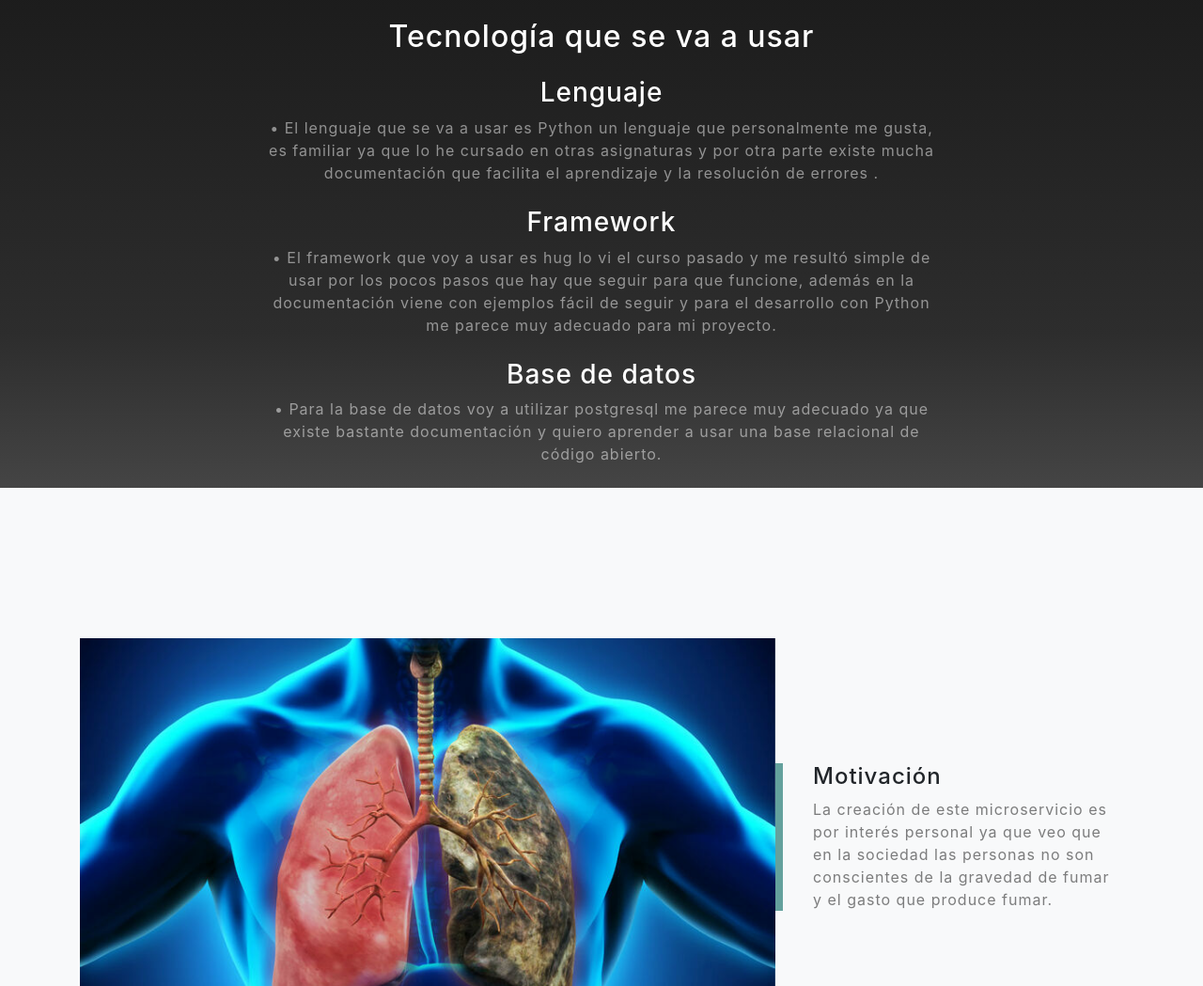
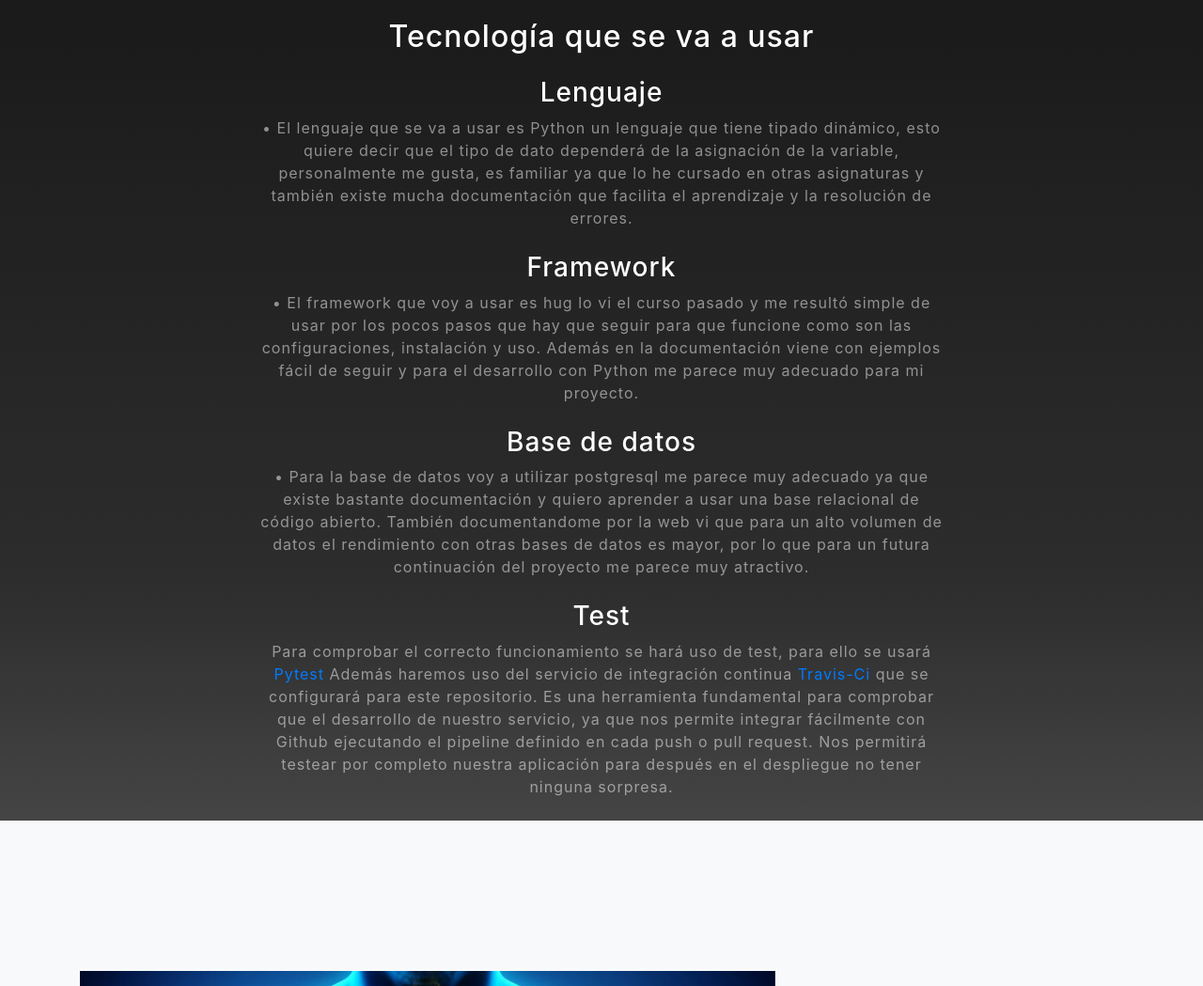
Before and after one commit to juaneml/Iv-nafeelapp, a website with bundled scripts: page index.html in a window 1280 px wide. Shown: the part 940-1989 px from the top of the page at 94% size. Built offline with nearby package versions, Linux system fonts and the light colour scheme.

Commit message:
Update index.html

```diff
--- a/index.html
+++ b/index.html
@@ -72,25 +72,37 @@
 
             <h3 class="text-white mb-2"> Lenguaje</h3>
             <p class="text-white-50 mb-4">
-              &bull; El lenguaje que se va a usar es Python un lenguaje que
+              &bull; El lenguaje que se va a usar es Python un lenguaje que tiene tipado dinámico,
+              esto quiere decir que el tipo de dato dependerá de la asignación de la variable,
               personalmente me gusta, es familiar ya que lo he
-              cursado en otras asignaturas y por otra parte existe
+              cursado en otras asignaturas y también existe
               mucha documentación que facilita el aprendizaje y la
-              resolución de errores .
+              resolución de errores.
+
 
             </p>
             <h3 class="text-white mb-2"> Framework</h3>
 
             <p class="text-white-50 mb-4">
                 &bull; El framework que voy a usar es hug lo vi el curso pasado y me resultó
-                 simple de usar por los pocos pasos que hay que seguir para que funcione,
-                 además en la documentación viene con ejemplos fácil de seguir y para el
+                 simple de usar por los pocos pasos que hay que seguir para que funcione como son las configuraciones,
+                 instalación y uso.
+                 Además en la documentación viene con ejemplos fácil de seguir y para el
                  desarrollo con Python me parece muy adecuado para mi proyecto.
             </p>
             <h3 class="text-white mb-2"> Base de datos</h3>
 
             <p class="text-white-50 mb-4">
-            &bull; Para la base de datos voy a utilizar postgresql me parece muy adecuado ya que existe bastante documentación y quiero aprender a usar una base relacional de código abierto.
+            &bull; Para la base de datos voy a utilizar postgresql me parece muy adecuado ya que existe bastante documentación y quiero aprender a usar una base relacional de código abierto. También
+            documentandome por la web vi que para un alto volumen de datos el rendimiento con otras bases de datos es mayor, por lo que para
+            un futura continuación del proyecto me parece muy atractivo.
+            </p>
+            <h3 class="text-white mb-2"> Test</h3>
+            <p class="text-white-50 mb-4">
+               Para comprobar el correcto funcionamiento se hará uso de test, para ello se usará <a href=" https://docs.pytest.org/en/latest/"> Pytest </a>
+               Además haremos uso del servicio de integración continua <a href = "https://travis-ci.org/"> Travis-Ci </a> que se configurará para este repositorio.
+               Es una herramienta fundamental para comprobar que el desarrollo de nuestro servicio, ya que nos permite integrar fácilmente con Github ejecutando el pipeline definido en cada push o pull request.
+              Nos permitirá testear por completo nuestra aplicación para después en el despliegue no tener ninguna sorpresa.
             </p>
           </div>
       </div>
```
